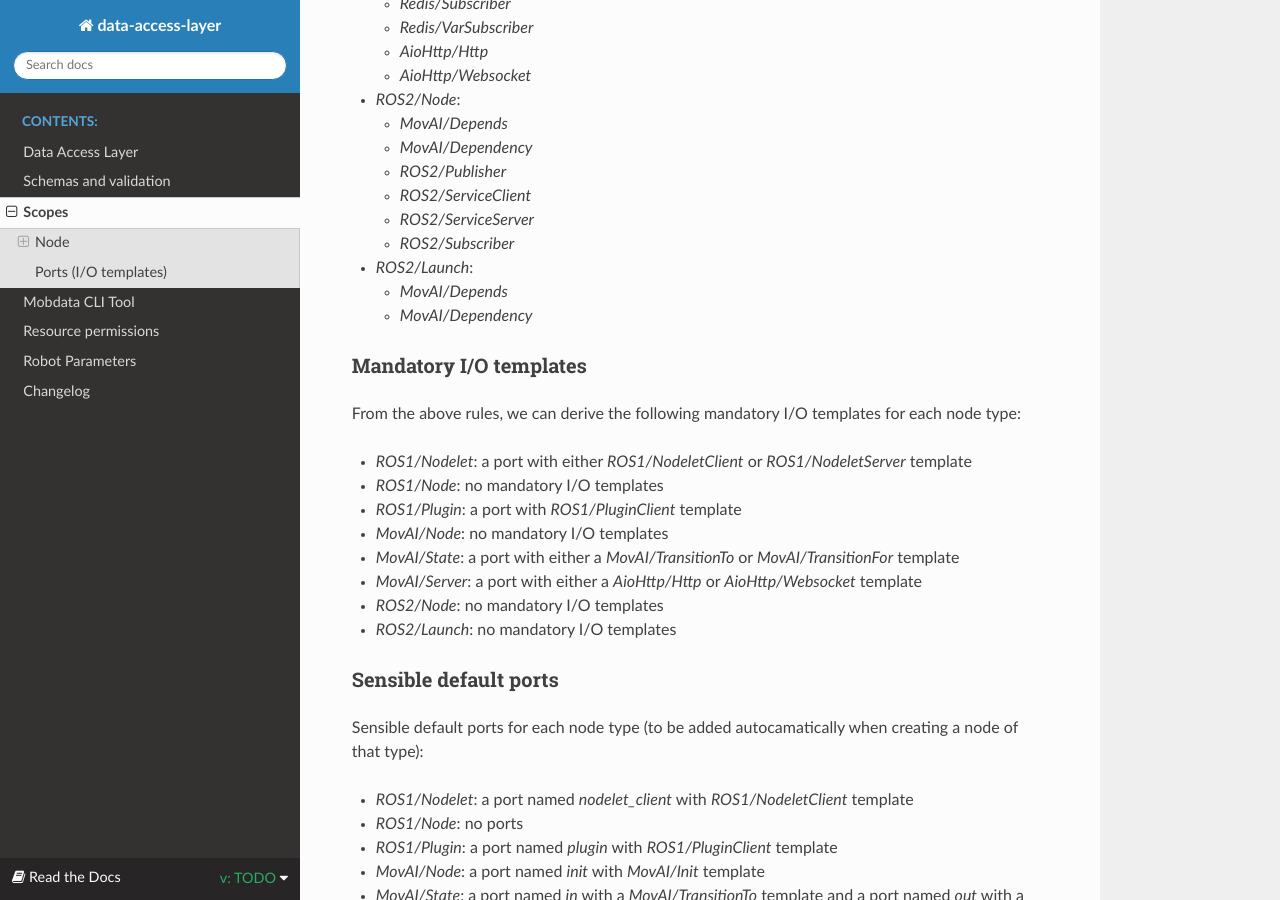
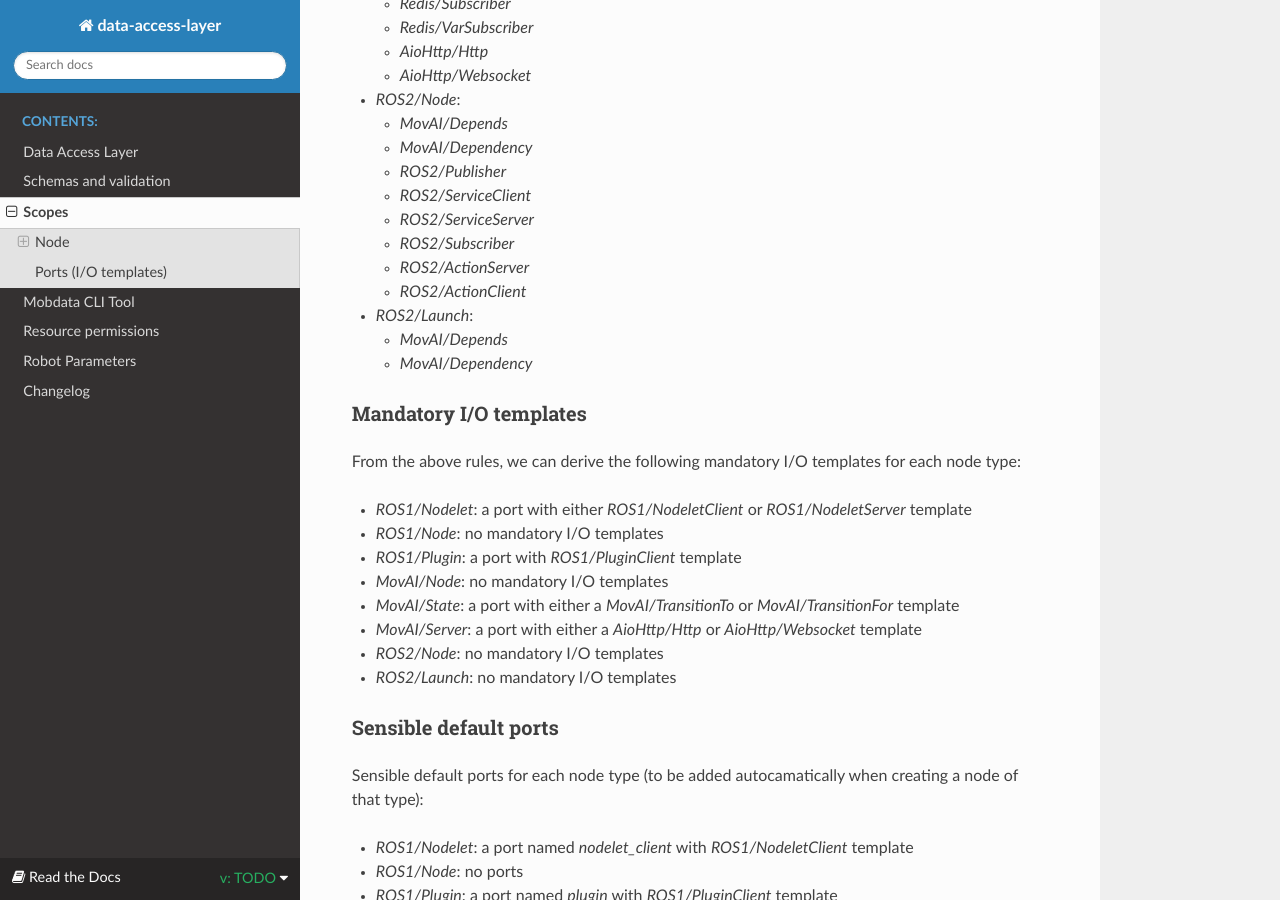
Before and after one commit to MOV-AI/data-access-layer, a Sphinx documentation site: the page built from docs/source/scopes.rst, in a window 1280 px wide and 900 px high, scrolled down 3924 px. Built offline with Sphinx 7.4.7 and the Read the Docs theme 3.1.0, drawn with Linux system fonts in a browser that asks for light colours; pages that are not in the unit, such as notebooks, are missing from menus; comment, search, counter and statistics services are not loaded; some of the changed text lies outside the part shown.

Commit message:
Add ROS2 action

```diff
--- a/docs/source/scopes.rst
+++ b/docs/source/scopes.rst
@@ -182,6 +182,8 @@ The following I/O templates are allowed for each node type:
   - `ROS2/ServiceClient`
   - `ROS2/ServiceServer`
   - `ROS2/Subscriber`
+  - `ROS2/ActionServer`
+  - `ROS2/ActionClient`
 
 - `ROS2/Launch`:
 
@@ -256,6 +258,8 @@ Each Transport has the following I/O templates available:
   - `ROS2/ServiceClient`
   - `ROS2/ServiceServer`
   - `ROS2/Subscriber`
+  - `ROS2/ActionServer`
+  - `ROS2/ActionClient`
 
 - `MovAI`:
 
```
